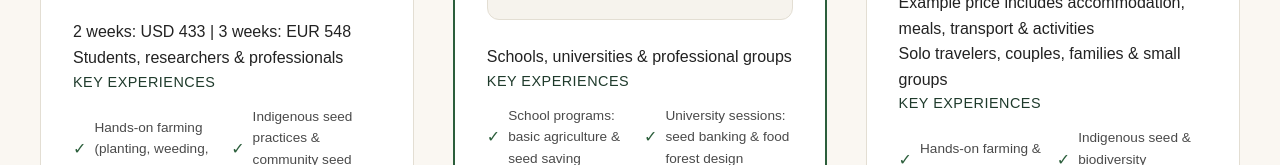
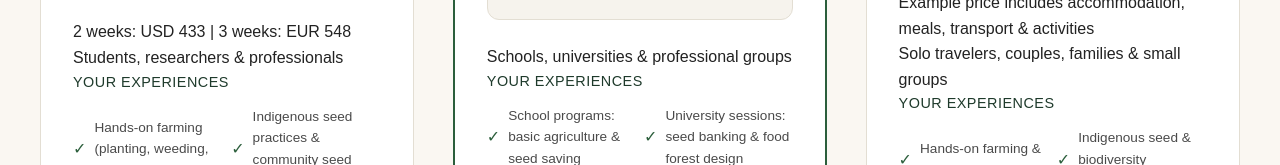
Before and after one commit to Njenga993/ssn-agritourism-landing, a React (Vite) app: page / in a window 1280 px wide. Shown: the part 4027-4192 px from the top of the page. Built offline with nearby package versions, Linux system fonts and the light colour scheme.

Commit message:
added the correct images and imported them correctly

```diff
--- a/src/components/About.tsx
+++ b/src/components/About.tsx
@@ -9,7 +9,7 @@ import seedSovereignty from "../assets/agri001.jpg";
 import communityEngagement from "../assets/seed-ambasadors.webp";
 import culturalExchange from "../assets/holding.webp";
 import regenerativeTravel from "../assets/hero_1.webp";
-import permaculture from "../assets/agri002.jpg";
+import permaculture from "../assets/permculture.jpeg";
 import foodSovereignty from "../assets/n.webp";
 import forestGardens from "../assets/images+forest.jpeg";
 
--- a/src/components/Packages.tsx
+++ b/src/components/Packages.tsx
@@ -177,7 +177,7 @@ const Packages = () => {
                 </div>
 
                 <div className="experience-card__activities">
-                  <h4 className="activities-title">Key Experiences</h4>
+                  <h4 className="activities-title">Your Experiences</h4>
                   <ul className="activities-list">
                     {pkg.experiences.map((exp, index) => (
                       <li key={index} className="activities-list__item">
```
Also changed, not shown: src/assets/permculture.jpeg (added).
